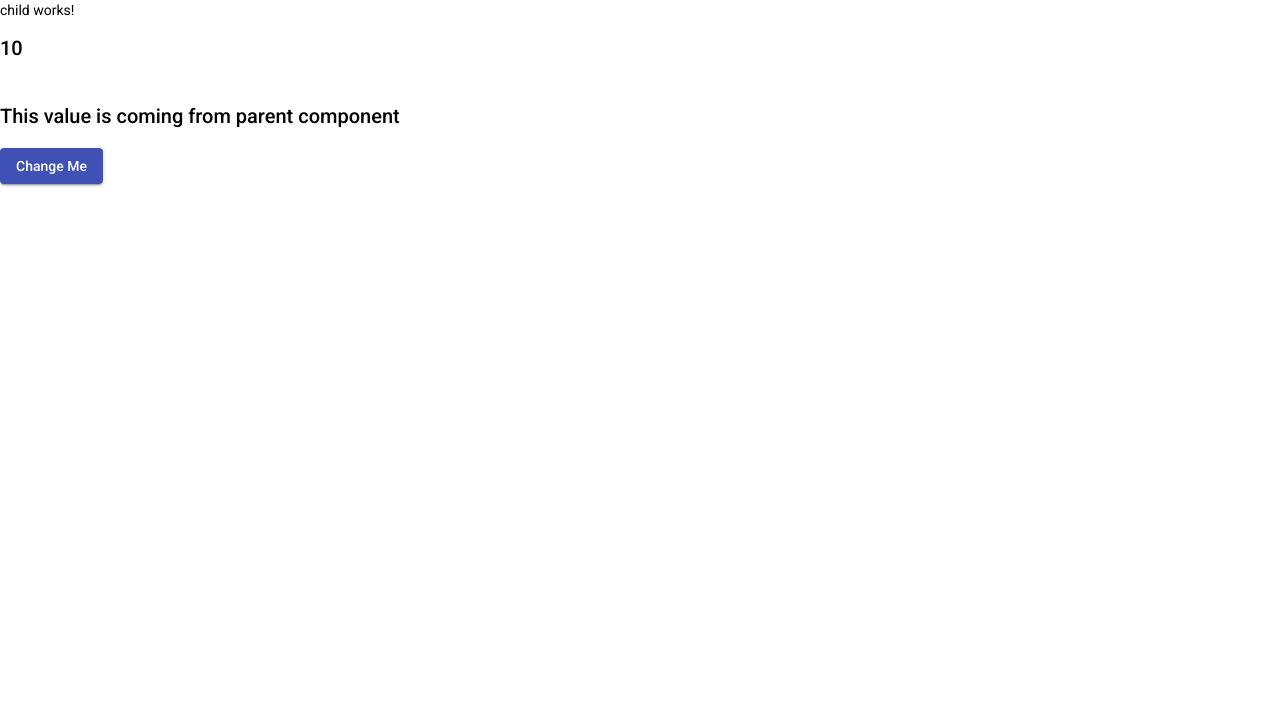
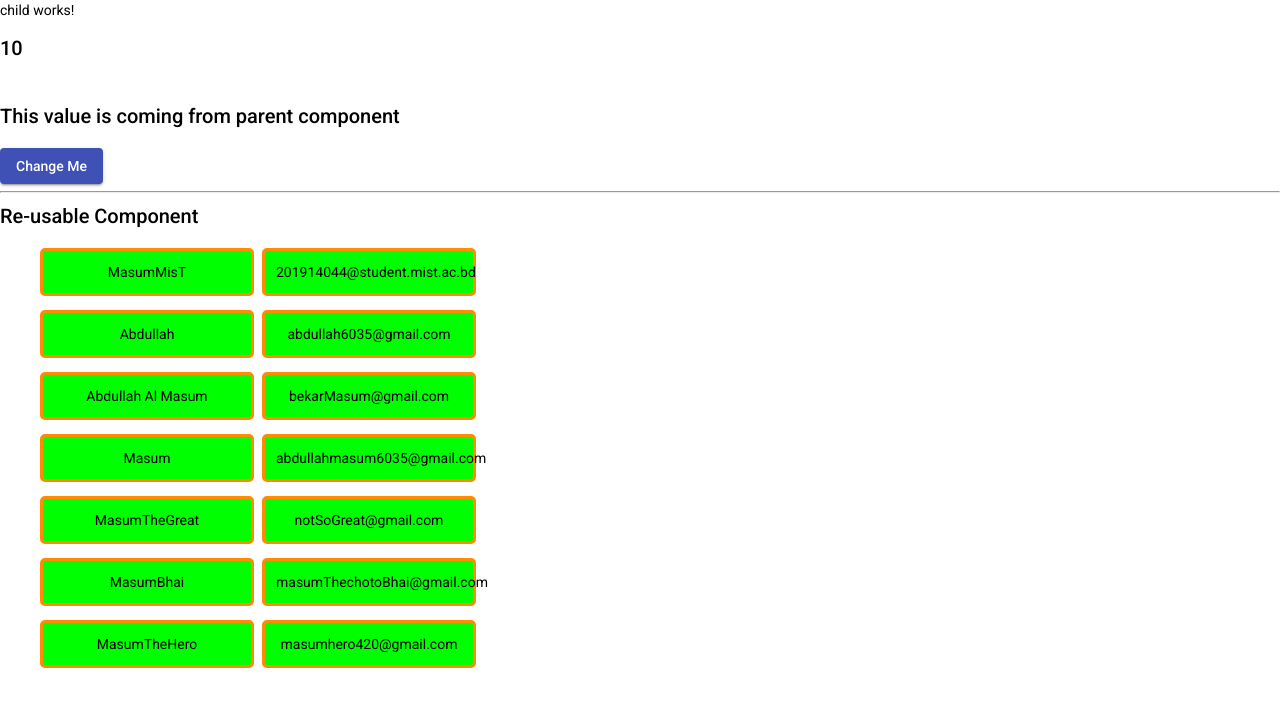
Before and after one commit to MasumBhai/Learning-Angular, an Angular app: page / in a window 1280 px wide. Shown: the top 706 px of the page. Built offline with nearby package versions, Linux system fonts and the light colour scheme.

Commit message:
re-usable component success beautifully

```diff
--- a/src/app/app.component.html
+++ b/src/app/app.component.html
@@ -1,2 +1,7 @@
 <app-child [item]="data"></app-child>
 <button (click)="update_child()" mat-raised-button color="primary">Change Me</button>
+<hr>
+<h2>Re-usable Component</h2>
+<ul *ngFor="let user of userDetails">
+    <app-user-details [item]="user"></app-user-details>
+</ul>
--- a/src/app/app.component.ts
+++ b/src/app/app.component.ts
@@ -13,7 +13,8 @@ export class AppComponent implements OnInit {
   firstFormGroup: FormGroup | any;
   secondFormGroup: FormGroup | any;
 
-  constructor(private _formBuilder: FormBuilder) {}
+  constructor(private _formBuilder: FormBuilder) {
+  }
 
   ngOnInit() {
     this.firstFormGroup = this._formBuilder.group({
@@ -23,10 +24,20 @@ export class AppComponent implements OnInit {
       secondCtrl: ['', Validators.required],
     });
   }
+
 // child to parent
   data = 10;
+  userDetails = [
+    {name:'MasumMisT',email:'201914044@student.mist.ac.bd'},
+    {name:'Abdullah',email:'abdullah6035@gmail.com'},
+    {name:'Abdullah Al Masum',email:'bekarMasum@gmail.com'},
+    {name:'Masum',email:'abdullahmasum6035@gmail.com'},
+    {name:'MasumTheGreat',email:'notSoGreat@gmail.com'},
+    {name:'MasumBhai',email:'masumThechotoBhai@gmail.com'},
+    {name:'MasumTheHero',email:'masumhero420@gmail.com'},
+  ];
 
   update_child() {
-    this.data = Math.floor(Math.random()*1000)
+    this.data = Math.floor(Math.random() * 1000)
   }
 }
--- a/src/app/app.module.ts
+++ b/src/app/app.module.ts
@@ -18,12 +18,14 @@ import {MatStepperModule} from "@angular/material/stepper";
 import { TodoListComponent } from './todo-list/todo-list.component';
 import {MatListModule} from "@angular/material/list";
 import { ChildComponent } from './child/child.component';
+import { UserDetailsComponent } from './user-details/user-details.component';
 
 @NgModule({
   declarations: [
     AppComponent,
     TodoListComponent,
-    ChildComponent
+    ChildComponent,
+    UserDetailsComponent
   ],
   imports: [
     BrowserModule,
--- /dev/null
+++ b/src/app/user-details/user-details.component.css
@@ -0,0 +1,13 @@
+li {
+  width: 15%;
+  display: inline-block;
+  padding: 11px;
+  margin-right: 8px;
+  border-left:3px solid darkorange;
+  border-top:3px solid darkorange;
+  border-right:3px solid darkorange;
+  border-bottom:3px solid darkorange;
+  background-color: lime;
+  border-radius:5px;
+  text-align: center;
+}
--- /dev/null
+++ b/src/app/user-details/user-details.component.html
@@ -0,0 +1,2 @@
+<li>{{item.name}}</li>
+<li>{{item.email}}</li>
--- /dev/null
+++ b/src/app/user-details/user-details.component.ts
@@ -0,0 +1,18 @@
+import {Component, Input, OnInit} from '@angular/core';
+
+@Component({
+  selector: 'app-user-details',
+  templateUrl: './user-details.component.html',
+  styleUrls: ['./user-details.component.css']
+})
+export class UserDetailsComponent implements OnInit {
+
+  constructor() {
+  }
+
+  @Input() item: { name: string, email: string } = {name: '', email: ''}
+
+  ngOnInit(): void {
+  }
+
+}
```
Also changed, not shown: 1 other file (tests, documents, lock files or other folders).
